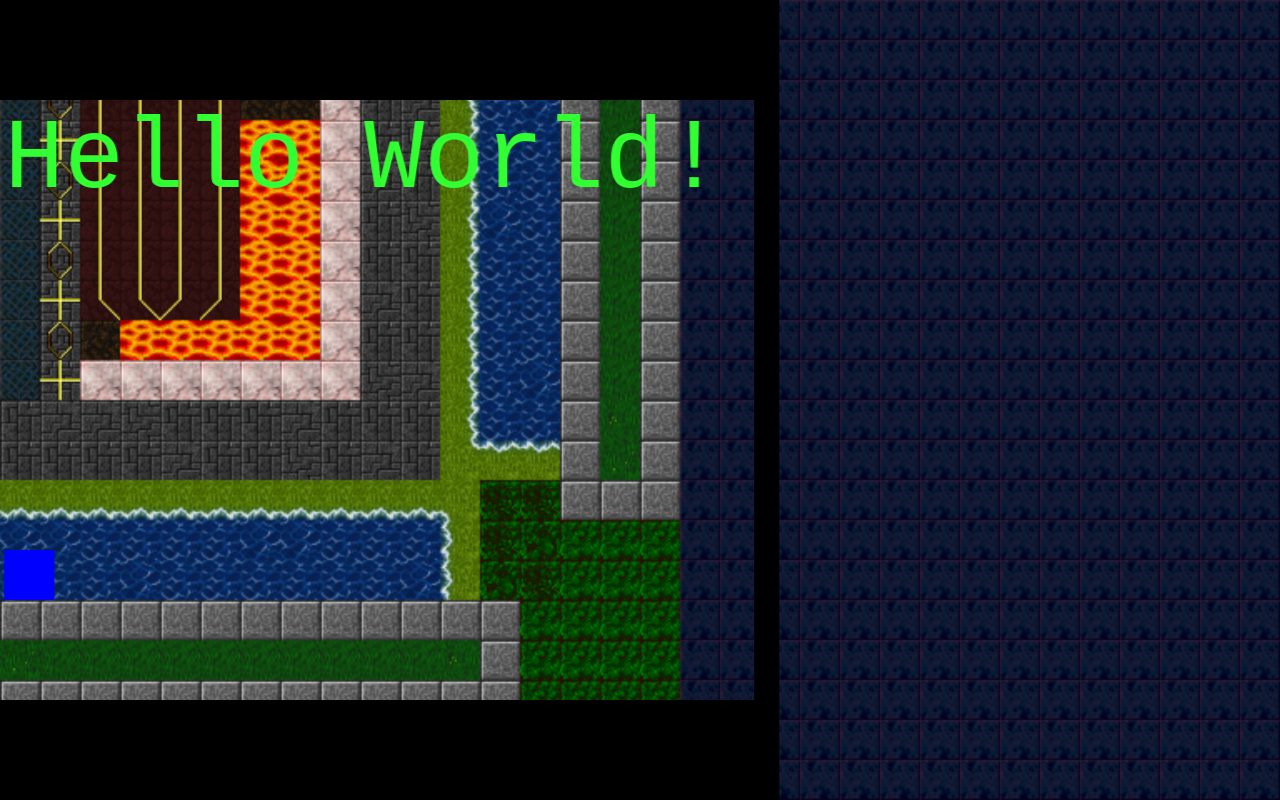
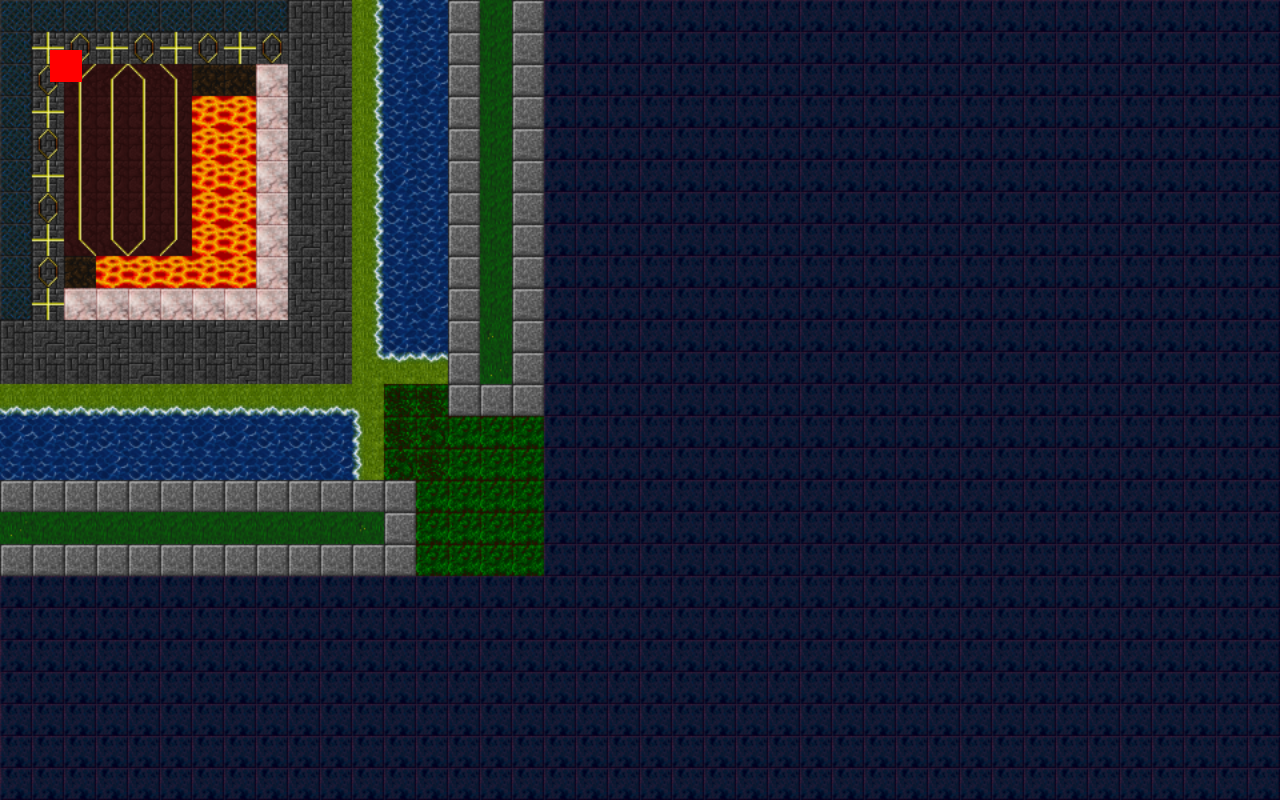
Before and after one commit to OGBram/fantasyGame, a plain HTML site: page index.html in a window 1280 px wide. Drawn offline with Linux system fonts and the light colour scheme.

Commit message:
made player more visable

```diff
--- a/game.js
+++ b/game.js
@@ -5,7 +5,10 @@ export class Game {
     constructor(canvas, ctx, tileHeight, tileWidth) {
         this.canvas = canvas;
         this.ctx = ctx;
-        this.player = new Player(canvas);
+        this.player = new Player(canvas, tileHeight, tileWidth);
+        this.tileHeight = tileHeight;
+        this.tileWidth = tileWidth;
+
     }
 
     drawColor(r, g, b) {
--- a/main.js
+++ b/main.js
@@ -14,13 +14,11 @@ const tileHeight = 32;
 // game.js
 const game = new Game(canvas, ctx, tileWidth, tileHeight);
 
-// inputHandler.js
+// uses: inputHandler.js
 setupInputListeners(game);
 
-let x = 50;
-let y = 50;
+// Game Loop uses: player.js, game.js
 
-// Game Loop player.js game.js
 var lastTime;
 var requiredElapsed = 1000 / 50;
 
@@ -34,17 +32,9 @@ function loop(now) {
 
     if (elapsed > requiredElapsed) {
         ctx.clearRect(0, 0, canvas.width, canvas.height);
-        game.drawColor(50, 500, 50);
+
         game.player.update();
         game.player.draw(ctx);
-        ctx.fillText("Hello World!", x, y);
-        x += 0;
-        y += .25;
-
-        if (x > 300 || y > 600) {
-            x = 25 + Math.random() * 100;
-            y = 0;
-        }
 
         lastTime = now;
     }
--- a/player.js
+++ b/player.js
@@ -1,12 +1,14 @@
 // player.js
 export class Player {
-    constructor(canvas) {
+    constructor(canvas, tileHeight, tileWidth) {
         this.canvas = canvas;  // Store the canvas reference
-        this.width = 50;
-        this.height = 50;
-        this.color = "blue";
+        this.tileWidth = tileWidth;
+        this.tileHeight = tileHeight;
+        this.width = tileWidth;
+        this.height = tileHeight;
+        this.color = "yellow";
         this.x = 50;
-        this.y = 450;
+        this.y = 50;
         this.speed = 5;
         this.dx = 0;
         this.dy = 0;
@@ -20,6 +22,13 @@ export class Player {
     }
 
     update() {
+        //flashing player colors
+        if(this.color === "yellow"){
+                this.color = "red";
+            }else if(this.color === "red"){
+                this.color = "yellow";
+            }
+
         this.x += this.dx;
         this.y += this.dy;
 
--- a/styles.css
+++ b/styles.css
@@ -5,16 +5,15 @@ body {
     display: flex;
     justify-content: center;
     align-items: center;
-    height: 100vh;
+
+    width: 800px;
+    height: 600px;
     background-image: url("IMG/BACKGROUND/bg2560.png");
-    background-size: 125%;
+    background-size: 100%;
     overflow: hidden;
 }
 
 canvas {
-    border: 100px solid black;
-    border-right: 25px solid black;
     width: 800px;
     height: 600px;
-    transform: translateX(-35%);
 }
```
